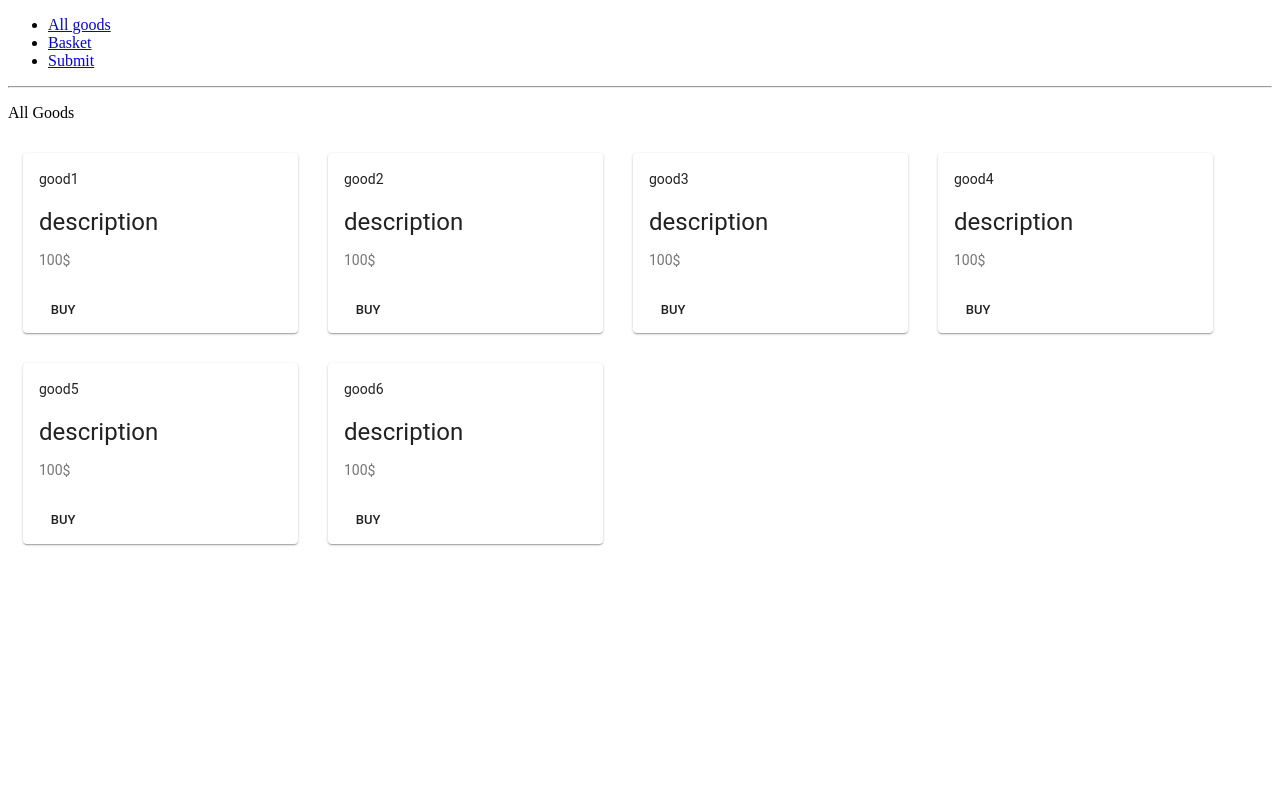
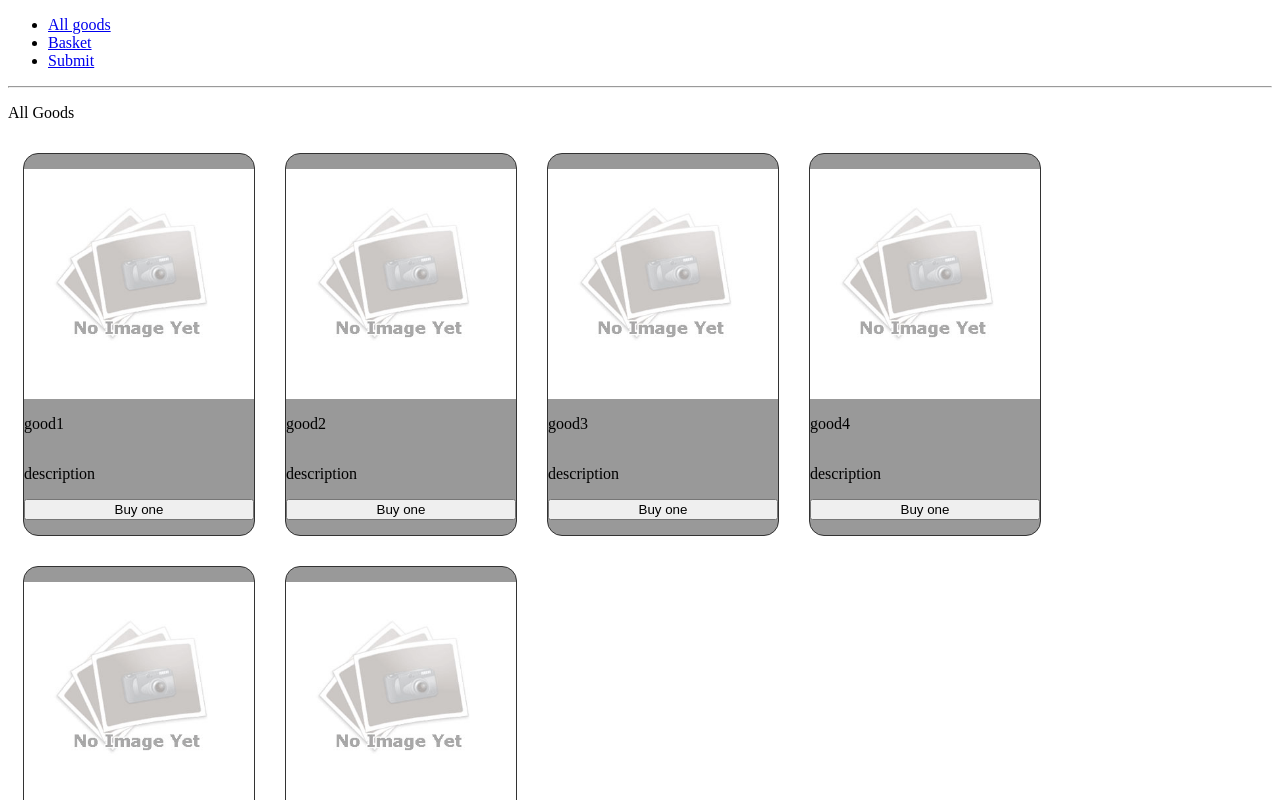
Before and after one commit to Dem11d/react-trainings, a React app: page / in a window 1280 px wide. Shown: the top 800 px of the page. Built offline with nearby package versions, Linux system fonts and the light colour scheme.

Commit message:
file-loader, styled-components

```diff
--- a/src/components/App.js
+++ b/src/components/App.js
@@ -1,16 +1,13 @@
 import React from 'react';
 import {BrowserRouter as Router, Route, Link} from 'react-router-dom';
 import AllGoodsPage from '../pages/AllGoodsPage';
-import BasketPage from '../pages/BasketPage';
+import CartPage from '../pages/CartPage';
 import SubmitPage from '../pages/SubmitPage';
-import PropTypes from 'prop-types';
-import { withStyles } from '@material-ui/core';
 import {Provider} from '../components/ApplicationContext';
 
 const App = (props) => {
-  const {classes} = props;
   return (
-    <div className={classes.wraper}>
+    <div>
       <Provider value={{someGoods: 'goods'}}>
         <Router>
           <div>
@@ -27,7 +24,7 @@ const App = (props) => {
             </ul>
             <hr />
             <Route exact path="/" component={AllGoodsPage} />
-            <Route path="/basket" component={BasketPage} />
+            <Route path="/basket" component={CartPage} />
             <Route path="/submit" component={SubmitPage} />
           </div>
         </Router>
@@ -36,13 +33,4 @@ const App = (props) => {
   );
 };
 
-App.propTypes = {
-  classes: PropTypes.object
-};
-
-const styles = {
-  wraper: {
-    'max-width': '1920px'
-  }
-};
-export default (withStyles(styles)(App));
+export default App;
--- a/src/components/ApplicationContext.js
+++ b/src/components/ApplicationContext.js
@@ -25,10 +25,30 @@ export class Provider extends Component {
     setTimeout(console.log(this.state), 2000);
   }
 
+  discardBuyGood (goodId, quantity) {
+    const good = this.getGoodById(goodId);
+    let buyedGood = this.getGoodById(goodId, 'buyedGoods');
+    quantity = quantity > buyedGood.quantity ? buyedGood.quantity : quantity;
+    const updatedBuyedGood = ((quantity, buyedGood) => {
+      if (quantity >= buyedGood.quantity) { return null; }
+      return {id: good.id,
+        quantity: buyedGood.quantity - quantity};
+    })(quantity, buyedGood);
+    if (updatedBuyedGood) {
+      this.updateOrCreateGoodById(goodId, updatedBuyedGood, 'buyedGoods');
+    } else {
+      this.removeGoodById(goodId, 'buyedGoods');
+    }
+
+    this.updateOrCreateGoodById(goodId, {quantity: good.quantity + quantity});
+  }
+
+  removeGoodById = (id, source = 'goods') => {
+    source = this.state[source];
+    this.setState((state) => ({[source]: state[source].filter(good => good.id !== id)}));
+  }
   getGoodById = (goodId, source = 'goods') => {
-    if (source) {
-      source = this.state[source];
-    }
+    source = this.state[source];
     let filteredGoods = source.filter(good => good.id === goodId);
     // if there is more then one good, will be returned first one
     if (filteredGoods.length > 0) {
@@ -63,7 +83,8 @@ export class Provider extends Component {
     return (<ApplicationContext.Provider value={{
       state: this.state,
       actions: {
-        buyGood: this.buyGood
+        buyGood: this.buyGood,
+        getGoodById: this.getGoodById
       }
     }}>
       {this.props.children}
--- a/src/elements/Good.js
+++ /dev/null
@@ -1,54 +0,0 @@
-import React from 'react';
-import propTypes from 'prop-types';
-import Card from '@material-ui/core/Card';
-import CardActions from '@material-ui/core/CardActions';
-import CardContent from '@material-ui/core/CardContent';
-import Button from '@material-ui/core/Button';
-import Typography from '@material-ui/core/Typography';
-import { withStyles } from '@material-ui/core/styles';
-
-function Good (props) {
-  const {good, classes, onBuy} = props;
-  return (
-    <Card className={classes.card}>
-      <CardContent>
-        <Typography className={classes.title} >
-          {good.name}
-        </Typography>
-        <Typography variant="headline" component="h2" className={classes.pos}>
-          {good.description}
-        </Typography>
-        <Typography color="textSecondary">
-          {good.price}$
-        </Typography>
-      </CardContent>
-      <CardActions>
-        {good.quantity > 0 ? <Button size="small" onClick={() => onBuy(good.id, 1)}>Buy</Button>
-          : <Typography color="textSecondary">sold</Typography>
-        }
-
-      </CardActions>
-    </Card>
-  );
-}
-const styles = {
-  card: {
-    minWidth: 275,
-    margin: 15
-  },
-  title: {
-    marginBottom: 16,
-    fontSize: 14
-  },
-  pos: {
-    marginBottom: 12
-  }
-};
-
-Good.propTypes = {
-  good: propTypes.object,
-  classes: propTypes.object,
-  onBuy: propTypes.func
-};
-
-export default withStyles(styles)(Good);
--- /dev/null
+++ b/src/elements/Good/index.js
@@ -0,0 +1,42 @@
+import React from 'react';
+import propTypes from 'prop-types';
+import {Button} from 'react-materialize';
+import styled from 'styled-components';
+import defaultImage from './default.gif';
+
+const Card = styled.div`
+  display:flex;
+  flex-direction:column;
+  background-color: #999;
+  margin: 15px;
+  padding: 15px 0;
+  border: 1px solid #333;
+  border-radius: 15px;
+`;
+
+const Thumbnail = styled.img`
+  width:230px;
+`;
+
+function Good (props) {
+  const {good, onBuy} = props;
+  return (
+    <Card>
+      <Thumbnail src={defaultImage} alt="default image"/>
+      <p>{good.name}</p>
+      <p>{good.description}</p>
+
+      {good.quantity === 0 ? <p>Out of stock</p>
+        : <Button onClick={() => onBuy(good.id, 1)}>Buy one</Button>
+      }
+    </Card>
+
+  );
+}
+
+Good.propTypes = {
+  good: propTypes.object,
+  onBuy: propTypes.func
+};
+
+export default Good;
--- a/src/pages/AllGoodsPage.js
+++ b/src/pages/AllGoodsPage.js
@@ -1,23 +1,23 @@
 import React from 'react';
 import Good from '../elements/Good';
-import { withStyles } from '@material-ui/core';
-import propTypes from 'prop-types';
 import {Consumer} from '../components/ApplicationContext';
+import styled from 'styled-components';
 
-const styles = {
-  goods: {
-    display: 'flex',
-    'flex-direction': 'row',
-    'flex-wrap': 'wrap'
-  }
-};
+const Wrapper = styled.div`
+  max-width: 1920px;
+`;
+
+const GoodsContainer = styled.div`
+  display: flex;
+  flex-direction: row;
+  flex-wrap: wrap;
+`;
 
 function AllGoods (props) {
-  const {classes} = props;
   return (
-    <div>
+    <Wrapper>
       <p>All Goods</p>
-      <div className={classes.goods}>
+      <GoodsContainer>
         <Consumer>
           {({state: {goods}}) => (
             goods.map(good => {
@@ -33,12 +33,9 @@ function AllGoods (props) {
             })
           )}
         </Consumer>
-      </div>
-    </div>
+      </GoodsContainer>
+    </Wrapper>
   );
 }
-AllGoods.propTypes = {
-  classes: propTypes.object
-};
 
-export default withStyles(styles)(AllGoods);
+export default AllGoods;
--- a/src/pages/BasketPage.js
+++ /dev/null
@@ -1,16 +0,0 @@
-import React from 'react';
-// import Good from '../elements/Good'
-
-export default function Basket () {
-  return (
-    <div>
-      <p>Basket page</p>
-      {/* {(buyedGoods) => {
-          return (<div>
-            {buyedGoods.map(good => (<Good key={good.id} good={good}/>))}
-          </div>
-          )
-        }} */}
-    </div>
-  );
-}
--- /dev/null
+++ b/src/pages/CartPage.js
@@ -0,0 +1,24 @@
+import React from 'react';
+import {Consumer} from '../components/ApplicationContext';
+
+export default function Cart () {
+  return (
+    <div>
+      <p>Cart page</p>
+      <Consumer>
+        {({state: {buyedGoods}, actions: {getGoodById}}) => {
+          console.log(buyedGoods);
+          return buyedGoods.map(cartGood => {
+            const good = getGoodById(cartGood.id);
+            return (
+              <div key={good.id}>
+                <p>Name: <span>{good.name}</span></p>
+                <p>Quantity: {cartGood.quantity}</p>
+              </div>
+            );
+          });
+        }}
+      </Consumer>
+    </div>
+  );
+}
--- a/webpack.common.js
+++ b/webpack.common.js
@@ -1,6 +1,5 @@
 const path = require('path');
-const HtmlWebpackPlugin = require('html-webpack-plugin')
-const UglifyJsPlugin = require('uglifyjs-webpack-plugin')
+const HtmlWebpackPlugin = require('html-webpack-plugin');
 
 module.exports = {
   entry: './src/index.js',
@@ -13,7 +12,14 @@ module.exports = {
       {
         test: /\.(js|jsx)$/,
         exclude: /node_modules/,
-        use: ['babel-loader','eslint-loader']
+        use: ['babel-loader', 'eslint-loader']
+      },
+      {
+        test: /\.(jpe?g|png|gif|svg)$/i,
+        loader: 'file-loader',
+        options: {
+          name: 'images/[name].[ext]'
+        }
       }
     ]
   },
@@ -23,8 +29,8 @@ module.exports = {
   plugins: [
     new HtmlWebpackPlugin({
       title: 'React Trainings',
-      template: "./src/index.ejs",
-      inject: "body"
-    }),
+      template: './src/index.ejs',
+      inject: 'body'
+    })
   ]
 };
```
Also changed, not shown: package.json (+29 -26 lines), src/elements/Good/default.gif (added), 1 other file (tests, documents, lock files or other folders).
